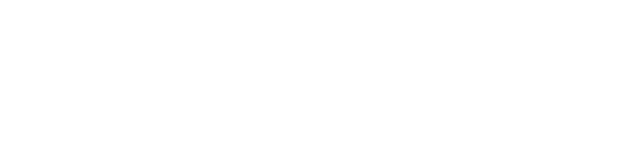
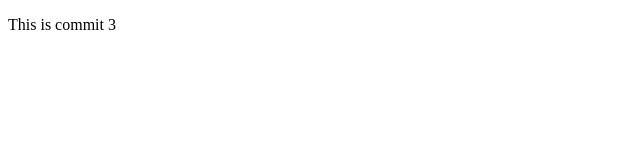
Before and after one commit to seraphh/Profile, a plain HTML site: page index.html in a window 1280 px wide. Shown: the whole page, without its empty margins (0-640 px from the left). Drawn offline with Linux system fonts and the light colour scheme.

Commit message:
check for commit 3

```diff
--- a/index.html
+++ b/index.html
@@ -5,7 +5,7 @@
     <meta name="viewport" content="width=device-width, initial-scale=1.0">
     <title>Hello world</title>
 </head>
-
-
-
+<body>
+    <p>This is commit 3</p>
+</body>
 </html>
```
